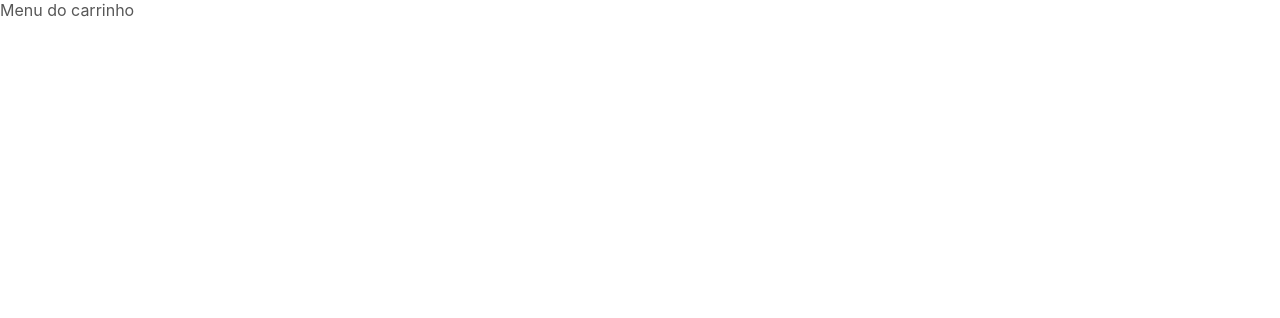
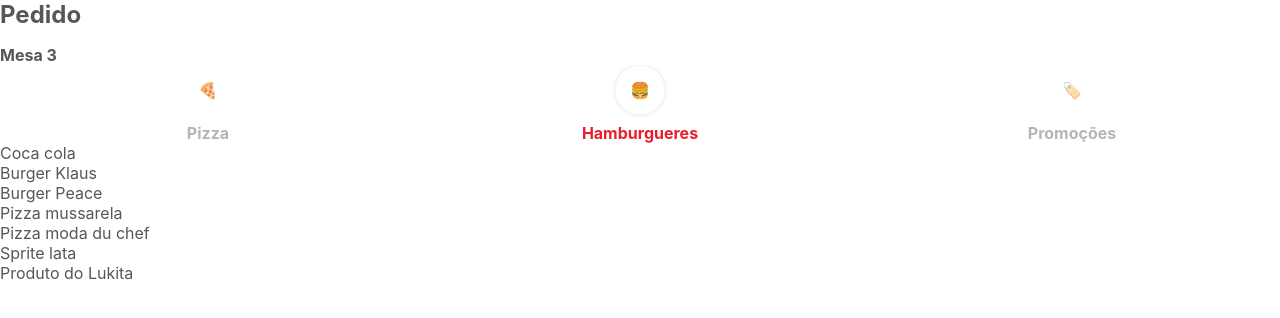
Before and after one commit to carlosgizbert/praia-digital-catalog, a Next.js app: page /carrinho in a window 1280 px wide. Shown: the top 318 px of the page. Built offline with nearby package versions, Linux system fonts and the light colour scheme.

Commit message:
feat: categories + menu added

```diff
--- a/package.json
+++ b/package.json
@@ -20,6 +20,7 @@
     "react-dom": "18.2.0",
     "react-query": "^3.39.2",
     "styled-components": "^5.3.6",
+    "swiper": "^8.4.5",
     "typescript": "4.9.4"
   },
   "devDependencies": {
--- a/src/pages/carrinho/index.tsx
+++ b/src/pages/carrinho/index.tsx
@@ -1,7 +1,20 @@
+import Categories from '@ui/components/categories'
+import ProductList from '@ui/components/productList'
+
+import { catMock } from '@ui/components/categories/mock'
+import { productsMock } from '@ui/components/productList/mock'
+
+import * as S from './styles'
+
 export default function Carrinho() {
   return (
     <div>
-      Menu do carrinho
+      <S.Header>
+        <h1>Pedido</h1>
+        <h2>Mesa 3</h2>
+      </S.Header>
+      <Categories categories={catMock} idSelected="6372f89e93b0568fee8ac526" />
+      <ProductList products={productsMock} />
     </div>
   )
 }
--- /dev/null
+++ b/src/pages/carrinho/styles.ts
@@ -0,0 +1,7 @@
+import styled from 'styled-components'
+
+export const Header = styled.header`
+  display: flex;
+  flex-direction: column;
+  gap: 1rem;
+`
--- /dev/null
+++ b/src/ui/components/categories/index.tsx
@@ -0,0 +1,41 @@
+import { Swiper, SwiperSlide } from 'swiper/react'
+
+import "swiper/css";
+import "swiper/css/free-mode";
+import "swiper/css/pagination";
+
+import * as S from './styles'
+
+interface ICategory {
+  _id: string
+  name: string
+  icon: string
+}
+
+interface ICategories {
+  categories: ICategory[]
+  idSelected: string
+}
+
+export default function Categories({ categories, idSelected }: ICategories) {
+  return (
+    <S.Categories>
+      <Swiper
+        slidesPerView={3}
+        spaceBetween={16}
+        className="mySwiper"
+        >
+        {categories.map(({ _id, name, icon }) => {
+          return (
+            <SwiperSlide key={_id}>
+              <S.Category active={idSelected === _id}>
+                <S.Icon active={idSelected === _id}>{icon}</S.Icon>
+                <S.Label active={idSelected === _id}>{name}</S.Label>
+              </S.Category>
+            </SwiperSlide>
+          )
+        })}
+    </Swiper>
+      </S.Categories>
+  )
+}
--- /dev/null
+++ b/src/ui/components/categories/mock.ts
@@ -0,0 +1,26 @@
+export const catMock = [
+	{
+		"_id": "6372f81c4976e24b2096ff3e",
+		"name": "Pizza",
+		"icon": "🍕",
+		"__v": 0
+	},
+	{
+		"_id": "6372f89e93b0568fee8ac526",
+		"name": "Hamburgueres",
+		"icon": "🍔",
+		"__v": 0
+	},
+	{
+		"_id": "6372f91f008564b5a119995d",
+		"name": "Promoções",
+		"icon": "🏷️",
+		"__v": 0
+	},
+	{
+		"_id": "6374137588fbdd8496e4ec74",
+		"name": "Bebidas",
+		"icon": "🥤",
+		"__v": 0
+	}
+]
--- /dev/null
+++ b/src/ui/components/categories/styles.ts
@@ -0,0 +1,61 @@
+import styled from 'styled-components'
+
+export const Categories = styled.div`
+.swiper {
+  width: 100%;
+  height: 100%;
+}
+
+.swiper-slide {
+  background: #fff;
+
+  /* Center slide text vertically */
+  display: -webkit-box;
+  display: -ms-flexbox;
+  display: -webkit-flex;
+  display: flex;
+  -webkit-box-pack: center;
+  -ms-flex-pack: center;
+  -webkit-justify-content: center;
+  justify-content: center;
+  -webkit-box-align: center;
+  -ms-flex-align: center;
+  -webkit-align-items: center;
+  align-items: center;
+}
+
+.swiper-slide img {
+  display: block;
+  width: 100%;
+  height: 100%;
+  object-fit: cover;
+}
+`
+
+export const Category = styled.div<{ active: boolean }>`
+  display: flex;
+  flex-direction: column;
+  align-items: center;
+  gap: 0.5rem;
+
+  color: ${(props) => props.active && props.theme.colors.white};
+`
+
+export const Icon = styled.div<{ active: boolean }>`
+  display: flex;
+  align-items: center;
+  justify-content: center;
+
+  height: 50px;
+  width: 50px;
+  background-color: ${({ theme }) => theme.colors.white};
+
+  border-radius: 50%;
+  box-shadow: ${(props) => props.active && props.theme.shadowLevel.level_1};
+  opacity: ${(props) => !props.active && '0.8'};
+`
+
+export const Label = styled.label<{ active: boolean }>`
+ font-weight: bold;
+ color: ${(props) => props.active ? props.theme.colors.brand_primary_00 : props.theme.colors.grey_10};
+`
--- /dev/null
+++ b/src/ui/components/productList/index.tsx
@@ -0,0 +1,29 @@
+import * as S from './styles'
+
+interface IProduct {
+  _id: string
+  name: string
+  description: string
+  imagePath: string
+  price: number
+  category: string
+  ingredients: Array<any>
+}
+
+interface IProductList {
+  products: IProduct[]
+}
+
+export default function ProductList({ products }: IProductList) {
+  return (
+    <S.Products>
+        {products.map(({ _id, name }) => {
+          return (
+            <S.Product key={_id}>
+              {name}
+            </S.Product>
+          )
+        })}
+      </S.Products>
+  )
+}
--- /dev/null
+++ b/src/ui/components/productList/mock.ts
@@ -0,0 +1,152 @@
+export const productsMock = [
+	{
+		"_id": "6386cb851d65eea157af99b6",
+		"name": "Coca cola",
+		"description": "Coca cola lata geladinha topzera",
+		"imagePath": "1669778309175-coca-cola.jpg",
+		"price": 7,
+		"category": "6374137588fbdd8496e4ec74",
+		"ingredients": [],
+		"__v": 0
+	},
+	{
+		"_id": "6386cbbd1d65eea157af99b8",
+		"name": "Burger Klaus",
+		"description": "Coca cola lata geladinha topzera",
+		"imagePath": "1669778365513-burger-klaus.jpg",
+		"price": 32,
+		"ingredients": [
+			{
+				"name": "Prato",
+				"icon": "🧀",
+				"_id": "6386cbbd1d65eea157af99b9"
+			},
+			{
+				"name": "Tomate",
+				"icon": "🍅",
+				"_id": "6386cbbd1d65eea157af99ba"
+			},
+			{
+				"name": "Molho especial",
+				"icon": "😋",
+				"_id": "6386cbbd1d65eea157af99bb"
+			}
+		],
+		"category": "6372f89e93b0568fee8ac526",
+		"__v": 0
+	},
+	{
+		"_id": "6386cbdb1d65eea157af99bd",
+		"name": "Burger Peace",
+		"description": "Hamburger 200gb, alface, tomate, pão gergelim.",
+		"imagePath": "1669778394940-burger-peace.jpg",
+		"price": 32,
+		"ingredients": [
+			{
+				"name": "Prato",
+				"icon": "🧀",
+				"_id": "6386cbdb1d65eea157af99be"
+			},
+			{
+				"name": "Tomate",
+				"icon": "🍅",
+				"_id": "6386cbdb1d65eea157af99bf"
+			},
+			{
+				"name": "Molho especial",
+				"icon": "😋",
+				"_id": "6386cbdb1d65eea157af99c0"
+			}
+		],
+		"category": "6372f89e93b0568fee8ac526",
+		"__v": 0
+	},
+	{
+		"_id": "6386cc0d1d65eea157af99c2",
+		"name": "Pizza mussarela",
+		"description": "Ingredientes frescos da melhor qualidade",
+		"imagePath": "1669778445384-pizza-mussarela.jpg",
+		"price": 32,
+		"ingredients": [
+			{
+				"name": "Prato",
+				"icon": "🧀",
+				"_id": "6386cc0d1d65eea157af99c3"
+			},
+			{
+				"name": "Tomate",
+				"icon": "🍅",
+				"_id": "6386cc0d1d65eea157af99c4"
+			},
+			{
+				"name": "Borda macia",
+				"icon": "😋",
+				"_id": "6386cc0d1d65eea157af99c5"
+			}
+		],
+		"category": "6372f81c4976e24b2096ff3e",
+		"__v": 0
+	},
+	{
+		"_id": "6386cc1b1d65eea157af99c7",
+		"name": "Pizza moda du chef",
+		"description": "Ingredientes frescos da melhor qualidade",
+		"imagePath": "1669778459523-pizza-moda.jpg",
+		"price": 32,
+		"ingredients": [
+			{
+				"name": "Prato",
+				"icon": "🧀",
+				"_id": "6386cc1b1d65eea157af99c8"
+			},
+			{
+				"name": "Tomate",
+				"icon": "🍅",
+				"_id": "6386cc1b1d65eea157af99c9"
+			},
+			{
+				"name": "Borda macia",
+				"icon": "😋",
+				"_id": "6386cc1b1d65eea157af99ca"
+			}
+		],
+		"category": "6372f81c4976e24b2096ff3e",
+		"__v": 0
+	},
+	{
+		"_id": "6386cc391d65eea157af99d1",
+		"name": "Sprite lata",
+		"description": "320ml geladinha",
+		"imagePath": "1669778489864-sprite-lata.jpg",
+		"price": 32,
+		"category": "6374137588fbdd8496e4ec74",
+		"ingredients": [],
+		"__v": 0
+	},
+	{
+		"_id": "6387bdd6585f39c4f5f96d53",
+		"name": "Produto do Lukita",
+		"description": "320ml geladinha",
+		"imagePath": "1669840342657-lukita.jpg",
+		"price": 9999999,
+		"ingredients": [
+			{
+				"name": "Queijo Gostoso",
+				"icon": "🧀",
+				"_id": "6387bdd6585f39c4f5f96d54"
+			},
+			{
+				"name": "Tomate",
+				"icon": "🍅",
+				"_id": "6387bdd6585f39c4f5f96d55"
+			},
+			{
+				"name": "Borda macia",
+				"icon": "😋",
+				"_id": "6387bdd6585f39c4f5f96d56"
+			}
+		],
+		"category": "6372f89e93b0568fee8ac526",
+		"__v": 0
+	}
+]
--- /dev/null
+++ b/src/ui/components/productList/styles.ts
@@ -0,0 +1,9 @@
+import styled from 'styled-components'
+
+export const Products = styled.div`
+
+`
+
+export const Product = styled.div`
+
+`
--- a/src/ui/theme/global.styles.ts
+++ b/src/ui/theme/global.styles.ts
@@ -19,6 +19,15 @@ const GlobalStyle = createGlobalStyle`
       margin: 0;
     }
   }
+
+  h1 {
+    font-size: 1.5rem;
+  }
+
+  h2 {
+    font-size: 1rem;
+  }
+
 `;
 
 export default GlobalStyle;
--- a/src/ui/theme/variants/primary/defaultTypes.ts
+++ b/src/ui/theme/variants/primary/defaultTypes.ts
@@ -51,6 +51,7 @@ export type IBorderRadius = {
 
 export type IShadowLevel = {
   level_1: string;
+  level_2: string;
 };
 
 export type IFontFamily = {
--- a/src/ui/theme/variants/primary/defaultValues.ts
+++ b/src/ui/theme/variants/primary/defaultValues.ts
@@ -50,7 +50,8 @@ export const IBorderRadiusDefault: T.IBorderRadius = {
 };
 
 export const IShadowLevelDefault: T.IShadowLevel = {
-  level_1: "10px 22px 24px rgba(0, 0, 0, 0.5)"
+  level_1: "rgba(0, 0, 0, 0.1) 0px 0px 5px 0px, rgba(0, 0, 0, 0.1) 0px 0px 1px 0px",
+  level_2: "10px 22px 24px rgba(0, 0, 0, 0.5)"
 };
 
 export const IFontFamilyDefault: T.IFontFamily = {
```
Also changed, not shown: 1 other file (tests, documents, lock files or other folders).
